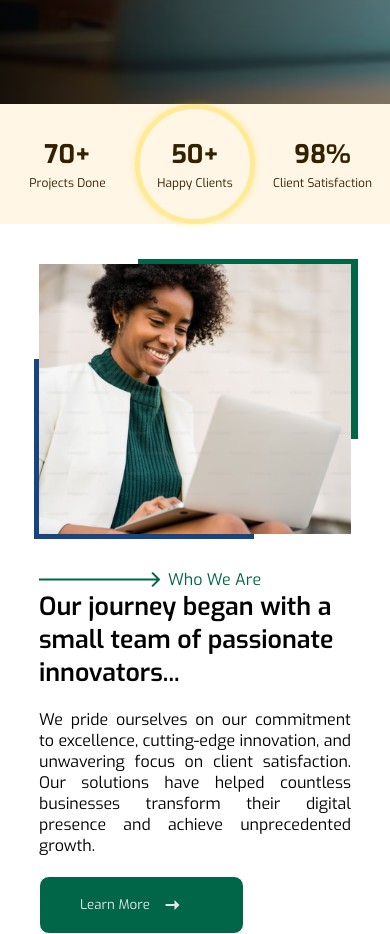
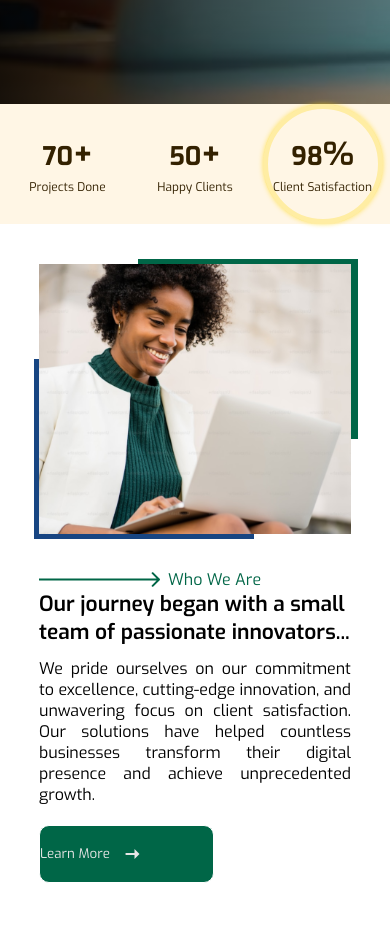
Before and after one commit to loyalthedev/jodna-tech, a React (Vite) app: page / in a window 390 px wide. Shown: the part 740-1674 px from the top of the page. After the commit the page ends 1623 px from the top, so only its background shows below. Built offline with nearby package versions, Linux system fonts and the light colour scheme.

Commit message:
feat: added countup to impact section

```diff
--- a/package.json
+++ b/package.json
@@ -10,6 +10,7 @@
     "preview": "vite preview"
   },
   "dependencies": {
+    "countup.js": "^2.8.0",
     "react": "^18.3.1",
     "react-dom": "^18.3.1",
     "sass": "^1.80.7"
--- a/src/(components)/ImpactSection.jsx
+++ b/src/(components)/ImpactSection.jsx
@@ -1,4 +1,5 @@
 import React, { useEffect, useRef, useState } from "react";
+import { CountUp } from "countup.js";
 
 const ImpactSection = () => {
   const itemsRef = useRef([]);
@@ -9,7 +10,7 @@ const ImpactSection = () => {
       (entries) => {
         entries.forEach((entry) => {
           if (entry.isIntersecting) {
-            // Start sequential animation when the section comes into view
+            // Start sequential animation when section comes into view
             triggerSequentialAnimation();
             observer.unobserve(entry.target); // Unobserve after animation starts
           }
@@ -28,29 +29,42 @@ const ImpactSection = () => {
       setTimeout(() => {
         setCurrentIndex(index); // Highlight the current item
 
-        // Stop the animation for the last item after two blinks
+        // Start the CountUp animation
+        const numberElement = item.querySelector(".number");
+        const endValue = parseInt(numberElement.dataset.value, 10);
+        const countUp = new CountUp(numberElement, endValue, {
+          duration: 2,
+        });
+        if (!countUp.error) countUp.start();
+
+        // Stop animation for the last item after two blinks
         if (index === itemsRef.current.length - 1) {
-          setTimeout(() => setCurrentIndex(null), 3000); // Stop blinking after 2 cycles (1.5s per cycle)
+          setTimeout(() => setCurrentIndex(null), 2000); // Stop blinking after 2 cycles (1s per cycle)
         }
-      }, index * 3000); // 3 seconds per item
+      }, index * 2000); // 3 seconds per item
     });
   };
 
   return (
     <section className="impact-section">
       {[
-        "70+ Projects Done",
-        "50+ Happy Clients",
-        "98% Client Satisfaction",
-      ].map((text, index) => (
+        { label: "Projects Done", value: 70, suffix: "+" },
+        { label: "Happy Clients", value: 50, suffix: "+" },
+        { label: "Client Satisfaction", value: 98, suffix: "%" },
+      ].map((item, index) => (
         <div
           className={`impact-item ${currentIndex === index ? "sparkle" : ""}`}
           ref={(el) => (itemsRef.current[index] = el)}
           key={index}
         >
           <div className="circle">
-            <p className="number">{text.split(" ")[0]}</p>
-            <p className="label">{text.split(" ").slice(1).join(" ")}</p>
+            <span className="suffix">
+              <span className="number" data-value={item.value}>
+                0
+              </span>
+              {item.suffix}
+            </span>
+            <p className="label">{item.label}</p>
           </div>
         </div>
       ))}
--- a/src/styles/impact.scss
+++ b/src/styles/impact.scss
@@ -17,6 +17,7 @@
   position: relative;
 }
 
+.suffix,
 .number {
   font-size: 2rem;
   font-weight: bold;
--- a/src/styles/whoweare.scss
+++ b/src/styles/whoweare.scss
@@ -88,6 +88,18 @@
           left: -5.5px;
         }
       }
+      .WWAText {
+        h3 {
+          font-size: 21px;
+          font-weight: 600;
+          margin-bottom: 12px;
+        }
+        button {
+          width: 175px;
+          padding: 16px 0;
+          text-align: center;
+        }
+      }
     }
   }
 }
```
Also changed, not shown: 1 other file (tests, documents, lock files or other folders).
